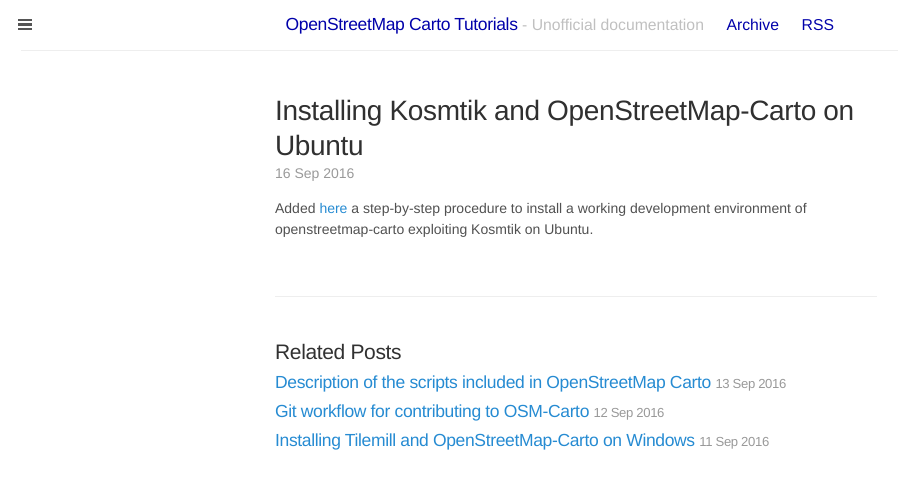
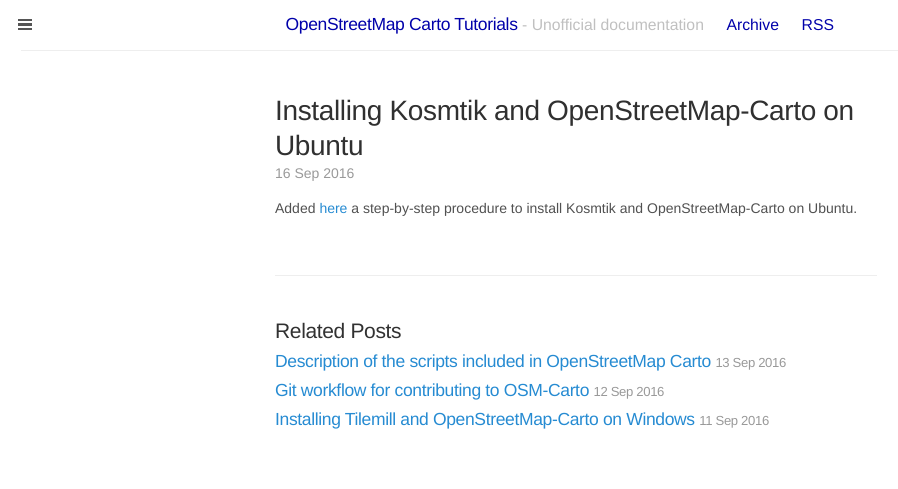
Before and after one commit to Ircama/osm-carto-tutorials, a Jekyll site: the page built from _posts/2016-09-16-kosmtik-ubuntu-setup.md, in a window 1280 px wide. Shown: the top 489 px of the page, without its empty margins (0-898 px from the left). Built offline with Jekyll 4.4.1, drawn with Linux system fonts in a browser that asks for light colours; comment, search, counter and statistics services are not loaded.

Commit message:
Update 2016-09-16-kosmtik-ubuntu-setup.md

```diff
--- a/_posts/2016-09-16-kosmtik-ubuntu-setup.md
+++ b/_posts/2016-09-16-kosmtik-ubuntu-setup.md
@@ -4,4 +4,4 @@
 ref: tilemill-osm-carto
 ---
 
-Added [here](kosmtik-ubuntu-setup) a step-by-step procedure to install a working development environment of openstreetmap-carto exploiting Kosmtik on Ubuntu.
+Added [here](kosmtik-ubuntu-setup) a step-by-step procedure to install Kosmtik and OpenStreetMap-Carto on Ubuntu.
```
